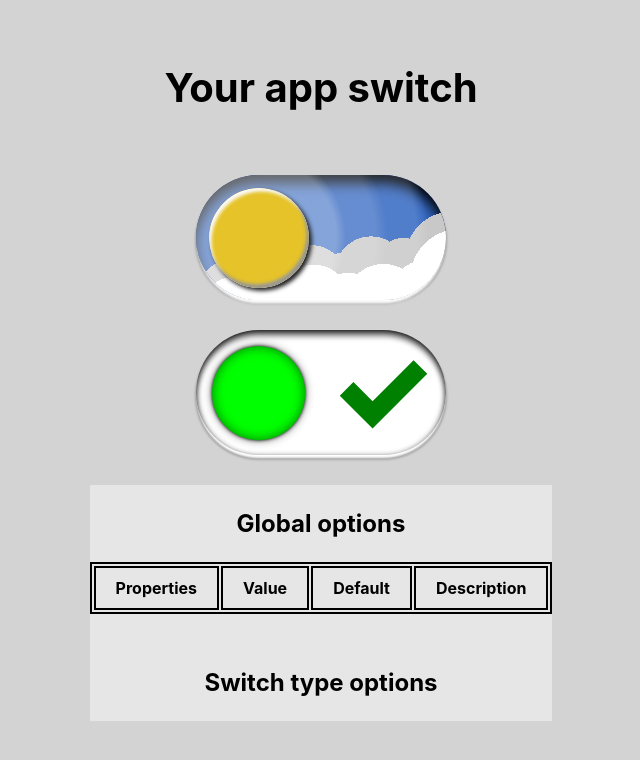
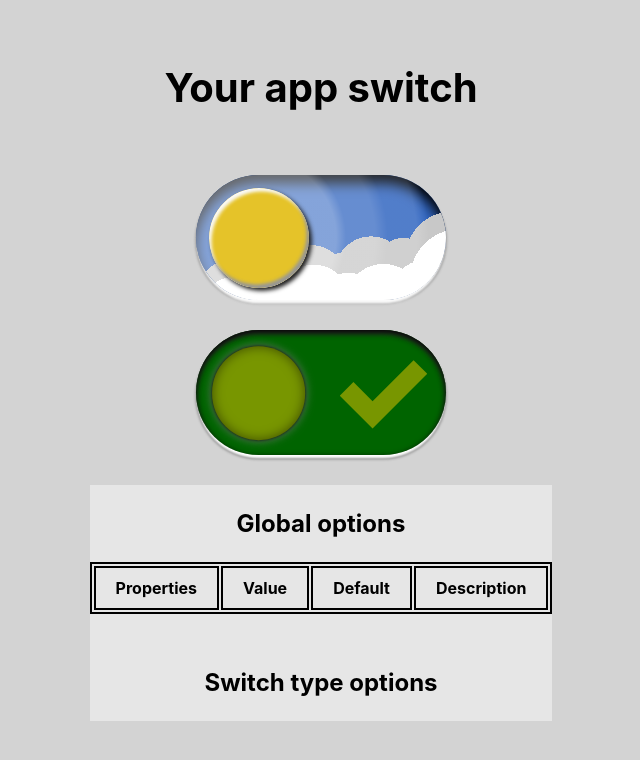
Before and after one commit to AMichalMurawski/switch_day-light, a React (Create React App) app: page / in a window 1280 px wide. Shown: the top 760 px of the page, without its empty margins (319-959 px from the left). Built offline with nearby package versions, Linux system fonts and the light colour scheme.

Commit message:
colors props in SwitchYesNo

```diff
--- a/src/App.js
+++ b/src/App.js
@@ -43,9 +43,9 @@ function App() {
         height={switches.height}
         width={switches.width}
         duration={switches.duration}
-        colors={[
-          ['0', 0, 255, 0],
-          [1, 255, 0, 0],
+        switchColors={[
+          [0, 120, 150, 0],
+          [1, 255, 100, 200],
         ]}
       />
       <div style={optionsStyle(switches)}>
--- a/src/components/SwitchBasic.jsx
+++ b/src/components/SwitchBasic.jsx
@@ -27,8 +27,8 @@ export const SwitchBasic = ({ props }) => {
         boxShadow: `
         0 ${scale(0.02, height)}
             ${scale(0.05, height)} rgb(0, 0, 0) inset,
-        0 ${scale(0.06, height)}
-            ${scale(0.04, height)} rgb(200, 200, 200) inset,
+        0 ${scale(0.03, height)}
+            ${scale(0.04, height)} rgb(50, 50, 50) inset,
         0 ${scale(0.03, height)}
             ${scale(0.02, height)} rgb(255, 255, 255),
         0 ${scale(0.03, height)}
--- a/src/components/SwitchYesNo/design/IconCheckMark.jsx
+++ b/src/components/SwitchYesNo/design/IconCheckMark.jsx
@@ -2,7 +2,7 @@ import icons from '../../../images/icons.svg';
 import { scale, transition } from '../../utils/dimData';
 
 export const IconCheckMark = ({ props }) => {
-  const { height, move, moveDuration } = props;
+  const { height, move, moveDuration, switchColors } = props;
 
   return (
     <svg
@@ -11,7 +11,7 @@ export const IconCheckMark = ({ props }) => {
         top: '50%',
         right: scale(0.5, height),
         transform: 'translate(50%, -50%)',
-        fill: 'green',
+        fill: `rgb(${switchColors[0][1]}, ${switchColors[0][2]}, ${switchColors[0][3]})`,
         opacity: `${1 - move}`,
         transition: transition(moveDuration, 'opacity'),
       }}
--- a/src/components/SwitchYesNo/design/IconCross.jsx
+++ b/src/components/SwitchYesNo/design/IconCross.jsx
@@ -2,7 +2,7 @@ import icons from '../../../images/icons.svg';
 import { scale, transition } from '../../utils/dimData';
 
 export const IconCross = ({ props }) => {
-  const { height, move, moveDuration } = props;
+  const { height, move, moveDuration, switchColors } = props;
 
   return (
     <svg
@@ -11,7 +11,7 @@ export const IconCross = ({ props }) => {
         top: '50%',
         left: scale(0.5, height),
         transform: 'translate(-50%, -50%)',
-        fill: 'red',
+        fill: `rgb(${switchColors[1][1]}, ${switchColors[1][2]}, ${switchColors[1][3]})`,
         opacity: `${move}`,
         transition: transition(moveDuration, 'opacity'),
       }}
--- a/src/components/SwitchYesNo/design/SwitchBox.jsx
+++ b/src/components/SwitchYesNo/design/SwitchBox.jsx
@@ -1,7 +1,7 @@
 import { scale, transition } from '../../utils/dimData';
 
 export const SwitchBox = ({ props }) => {
-  const { move, height, moveDuration } = props;
+  const { move, height, moveDuration, switchColors } = props;
 
   return (
     <div
@@ -12,7 +12,19 @@ export const SwitchBox = ({ props }) => {
         transform: 'translate(-50%, -50%)',
         width: '75%',
         height: '75%',
-        backgroundColor: `rgb(${0 + move * 255}, ${255 - move * 255}, 0)`,
+        backgroundColor: `rgb(
+          ${
+            switchColors[0][1] +
+            move * (switchColors[1][1] - switchColors[0][1])
+          },
+          ${
+            switchColors[0][2] +
+            move * (switchColors[1][2] - switchColors[0][2])
+          },
+          ${
+            switchColors[0][3] +
+            move * (switchColors[1][3] - switchColors[0][3])
+          })`,
         boxShadow: `0 0 ${scale(0.12 * 0.75, height)}
                   rgb(0, 0, 0, 0.5) inset,
                 0 0 ${scale(0.04 * 0.75, height)} black,
--- a/src/components/SwitchYesNo/design/index.js
+++ b/src/components/SwitchYesNo/design/index.js
@@ -1,14 +1,27 @@
-import { scale, transition } from '../../utils/dimData';
 import { IconCheckMark } from './IconCheckMark';
 import { IconCross } from './IconCross';
 import { SwitchBox } from './SwitchBox';
 
 export const design = props => {
-  const { move, height, isMoving, moveDuration, colors } = props;
+  const { backgroundColors, move } = props;
+  console.log(backgroundColors);
 
-  console.log('props', colors);
   return {
-    boxStyle: null,
+    boxStyle: {
+      backgroundColor: `rgb(
+          ${
+            backgroundColors[0][1] +
+            move * (backgroundColors[1][1] - backgroundColors[0][1])
+          },
+          ${
+            backgroundColors[0][2] +
+            move * (backgroundColors[1][2] - backgroundColors[0][2])
+          },
+          ${
+            backgroundColors[0][3] +
+            move * (backgroundColors[1][3] - backgroundColors[0][3])
+          })`,
+    },
     boxChildren: () => (
       <>
         <IconCheckMark props={props} />
--- a/src/components/SwitchYesNo/index.jsx
+++ b/src/components/SwitchYesNo/index.jsx
@@ -4,82 +4,100 @@ import { SwitchHandler } from '../SwitchHandler';
 import { SwitchBasic } from '../SwitchBasic';
 import { design } from './design';
 
-export const SwitchYesNo = ({
-  height,
-  width,
-  value,
-  maxValue = 1,
-  duration,
-  colors,
-  onClick,
-}) => {
-  const [newColors, setNewColors] = useState([]);
+const checkColors = (colors, defaultColors) => {
+  if (!colors) {
+    return defaultColors;
+  }
 
-  useEffect(() => {
-    propsCheck({ height, width, value, maxValue, duration });
-  }, [height, width, value, maxValue, duration]);
-
-  useEffect(() => {
-    console.log('1', colors);
-    if (!colors) {
-      colors = [
-        [0, 0, 200, 0],
-        [1, 200, 0, 0],
-      ];
-      return;
-    }
   let isColorStart = false;
   let isColorEnd = false;
-    console.log('colors', colors);
+
+  if (colors.length !== 2) {
+    throw new Error(
+      'in colors property Array must be two Arrays with first value 0 and second value 1'
+    );
+  }
+
   const colors2 = colors
     .map(val => {
       if (!Array.isArray(val)) {
         throw new Error(
           'the structure of the color property must be as follows:' +
             '\n' +
-              '[[value: number, redColorSwitch: number, greenColorSwitch: number, blueColorSwitch: number], ... ]' +
+            '[[value: number, redColor: number, greenColor: number, blueColor: number], ... ]' +
             '\n' +
             'or for using boxShadow:' +
             '\n' +
-              '[[value: number, redColorSwitch: number, greenColorSwitch: number, blueColorSwitch : number, redColorBoxShadow: number, greenColorBoxShadow: number, blueColorBoxShadow: number], ... ]'
+            '[[value: number, redColor: number, greenColor: number, blueColor : number, redColorBoxShadow: number, greenColorBoxShadow: number, blueColorBoxShadow: number], ... ]'
         );
       }
       return val.map(num => {
         if (isNaN(num)) {
-            throw new Error('value in switch must be number type');
+          throw new Error('values in colors must be numbers types');
         }
         if (Number(num) === 0) isColorStart = true;
-          if (Number(num) === maxValue) isColorEnd = true;
+        if (Number(num) === 1) isColorEnd = true;
         return Number(num);
       });
     })
     .sort((a, b) => a[0] - b[0]);
 
-    console.log(colors2);
-    if (
-      isColorStart === false ||
-      isColorEnd === false ||
-      colors2.length !== 2
-    ) {
+  if (isColorStart === false || isColorEnd === false) {
     throw new Error(
-        'in colors Array must be two Arrays with first value 0 and 1'
+      'in colors property Array must be two Arrays with first value 0 and second value 1'
     );
   }
 
-    for (let i = 0; i < colors2.length; i++) {}
-    setNewColors(colors2);
-  }, [colors]);
+  return colors2;
+};
 
-  colors = newColors.length > 0 ? newColors : colors;
+export const SwitchYesNo = ({
+  height,
+  width,
+  value,
+  duration,
+  switchColors,
+  backgroundColors,
+  onClick,
+}) => {
+  const [newSwitchColors, setNewSwitchColors] = useState([
+    [0, 0, 200, 0],
+    [1, 200, 0, 0],
+  ]);
+  const [newBackgroundColors, setNewBackgroundColors] = useState([
+    [0, 0, 100, 0],
+    [1, 100, 0, 0],
+  ]);
+
+  useEffect(() => {
+    propsCheck({ height, width, value, maxValue: 1, duration });
+  }, [height, width, value, duration]);
+
+  useEffect(() => {
+    const colors = checkColors(switchColors, [
+      [0, 0, 200, 0],
+      [1, 200, 0, 0],
+    ]);
+    setNewSwitchColors(colors);
+  }, [switchColors]);
+
+  useEffect(() => {
+    const colors = checkColors(backgroundColors, [
+      [0, 0, 100, 0],
+      [1, 100, 0, 0],
+    ]);
+    setNewBackgroundColors(colors);
+  }, [backgroundColors]);
 
   const properties = {
     width,
     height,
     value,
-    maxValue,
+    maxValue: 1,
     duration,
     design: design,
-    colors,
+    switchColors: newSwitchColors,
+    backgroundColors: newBackgroundColors,
     onClick,
   };
 
```
Lines whose indentation alone changed are shown as unchanged.
